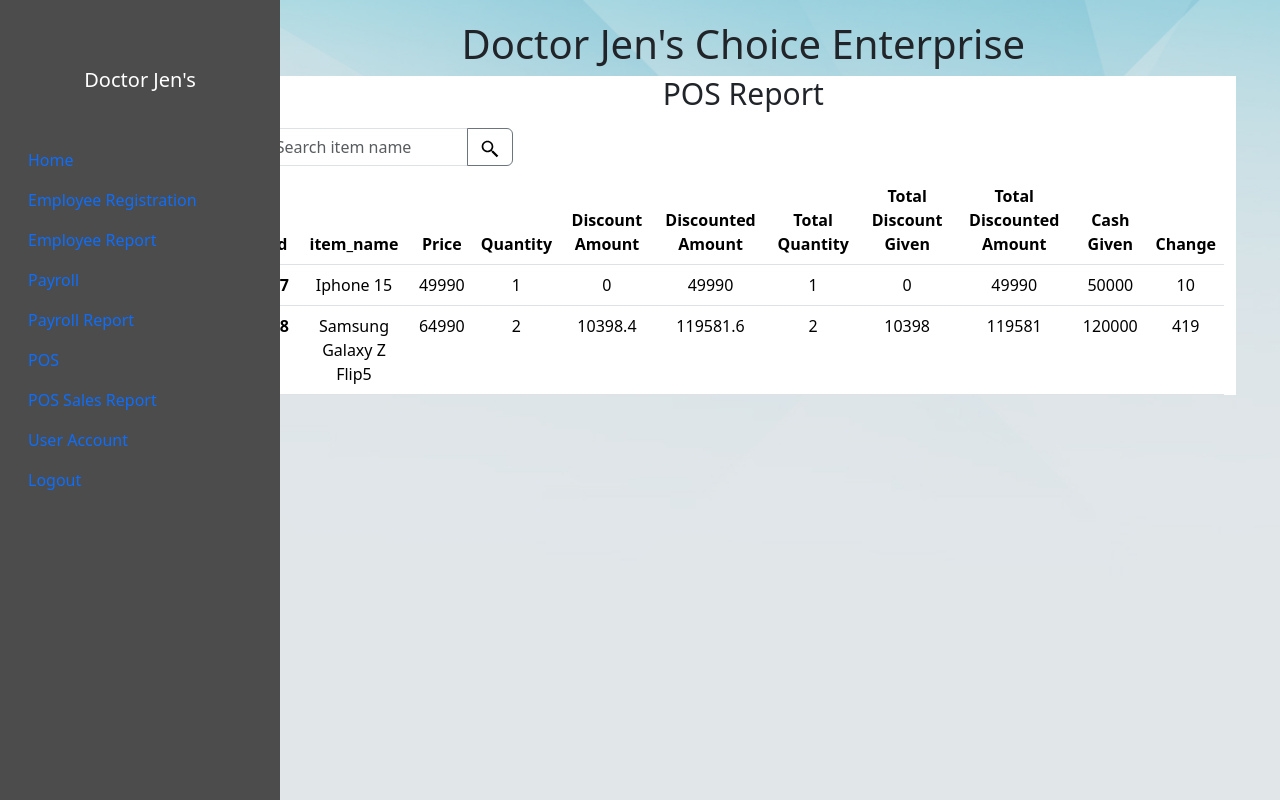
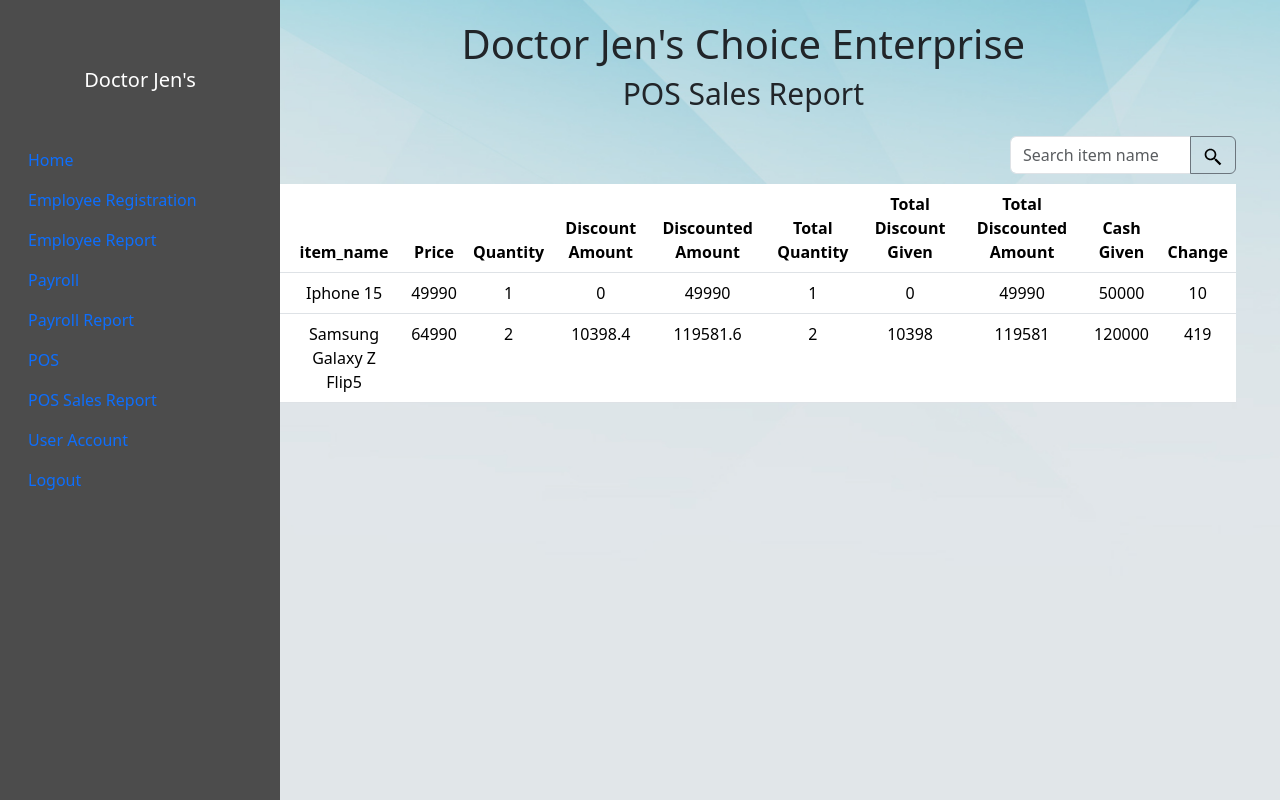
Before and after one commit to qafsd219/tating_webdevelopment, a PHP site: page /pos_sales_report.php in a window 1280 px wide. Run offline with PHP 8.4, Linux system fonts and the light colour scheme; data comes from the database, SQL or seed files in the repository.

Commit message:
adjust search bar left

```diff
--- a/employee_report.php
+++ b/employee_report.php
@@ -68,9 +68,8 @@
                 <!-- Page content goes here -->
                 <h1>Doctor Jen's Choice Enterprise</h1>
                 <div id="page-content">
-                    <!--  AAAAAAAA -->
                     <div class="flex-grow-1">
-                        <div class="px-5">
+                        <div class="px-10">
                             <h1 class="d-flex justify-content-center m-2" style="font-size:30px;">Employee Report</h1>
                             <div class="row justify-content-end">
                                 <form action="" method="post" class="input-group mb-3 mt-3" style="height: 2rem; width:250px">
--- a/payroll_report.php
+++ b/payroll_report.php
@@ -67,9 +67,9 @@
                 <!-- Page content goes here -->
                 <h1>Doctor Jen's Choice Enterprise</h1>
                 <div id="page-content">
-                <div class=" flex-grow-1 bg-white">
-                    <div class="px-5 bg-white">
+                    <div class="px-10">
                         <h1 class="d-flex justify-content-center m-2" style="font-size:30px;">Payroll Report</h1>
+                        <div class="row justify-content-end">
                             <form action="" method="post" class="input-group mb-3 mt-3" style="height: 2rem; width:250px">
                                 <input type="text" class="form-control" aria-describedby="button-addon2" placeholder="Search item name" name='search'>
                                     <button class="btn btn-outline-secondary" type="submit" id="search_button">
@@ -78,6 +78,7 @@
                                         </svg>
                                     </button>
                             </form>
+                        </div>
                         <section>
                             <div class="table-responsive">
                                 <table class="table table-borderless bg-white rounded small">
--- a/pos_sales_report.php
+++ b/pos_sales_report.php
@@ -51,7 +51,7 @@
                             <a class="nav-link" href="pos.php">POS</a>
                         </li>
                         <li class="nav-item">
-                            <a class="nav-link" href="#">POS Sales Report</a>
+                            <a class="nav-link" href="pos_sales_report.php">POS Sales Report</a>
                         </li>
                         <li class="nav-item">
                             <a class="nav-link" href="user.php">User Account</a>
@@ -67,15 +67,16 @@
                 <!-- Page content goes here -->
                 <h1>Doctor Jen's Choice Enterprise</h1>
                 <div id="page-content">
-                    <div class="flex-grow-1 bg-white">
-                        <div class="container bg-white">
-                            <h1 class="d-flex justify-content-center m-2" style="font-size:30px;">POS Report</h1>
+                    <div class="px-10">
+                        <h1 class="d-flex justify-content-center m-2" style="font-size:30px;">POS Sales Report</h1>
+                        <div class="row justify-content-end">
                             <form action="" method="post" class="input-group mb-3 mt-3" style="height: 2rem; width:250px">
                                 <input type="text" class="form-control" aria-describedby="button-addon2" placeholder="Search item name" name='search'>
                                 <button class="btn btn-outline-secondary" type="submit" id="search_button"> <svg xmlns="http://www.w3.org/2000/svg" x="0px" y="0px" width="20" height="20" viewBox="0 0 24 24" class="">
                                         <path d="M 9 2 C 5.1458514 2 2 5.1458514 2 9 C 2 12.854149 5.1458514 16 9 16 C 10.747998 16 12.345009 15.348024 13.574219 14.28125 L 14 14.707031 L 14 16 L 20 22 L 22 20 L 16 14 L 14.707031 14 L 14.28125 13.574219 C 15.348024 12.345009 16 10.747998 16 9 C 16 5.1458514 12.854149 2 9 2 z M 9 4 C 11.773268 4 14 6.2267316 14 9 C 14 11.773268 11.773268 14 9 14 C 6.2267316 14 4 11.773268 4 9 C 4 6.2267316 6.2267316 4 9 4 z"></path>
                                     </svg></button>
                             </form>
+                        </div>
                         <table class="table table-hover">
                             <thead>
                                 <tr>
@@ -118,7 +119,6 @@
                         </table>
                     </div>
                 </div>
-                </div>
             </main>
         </div>
     </div>
```
Lines whose indentation alone changed are shown as unchanged.
